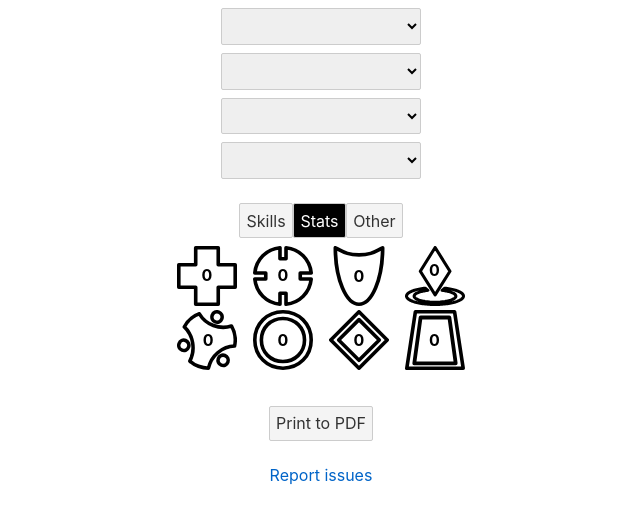
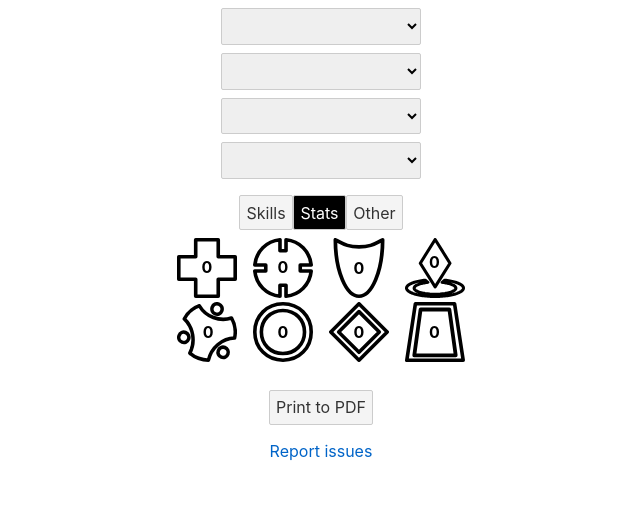
Before and after one commit to bzm3r/npch, a SvelteKit app: page / in a window 1280 px wide. Shown: the top 524 px of the page, without its empty margins (319-959 px from the left). Built offline with nearby package versions, Linux system fonts and the light colour scheme.

Commit message:
reduce spacing between things in the main app container a bit

```diff
--- a/src/routes/+page.svelte
+++ b/src/routes/+page.svelte
@@ -45,7 +45,7 @@
 		margin: 0 auto;
 		justify-content: center;
 		justify-items: center;
-		row-gap: 1rem;
+		row-gap: 0.5rem;
 		/* border-color: black;
 		border-width: 1px;
 		border-style: solid; */
```
